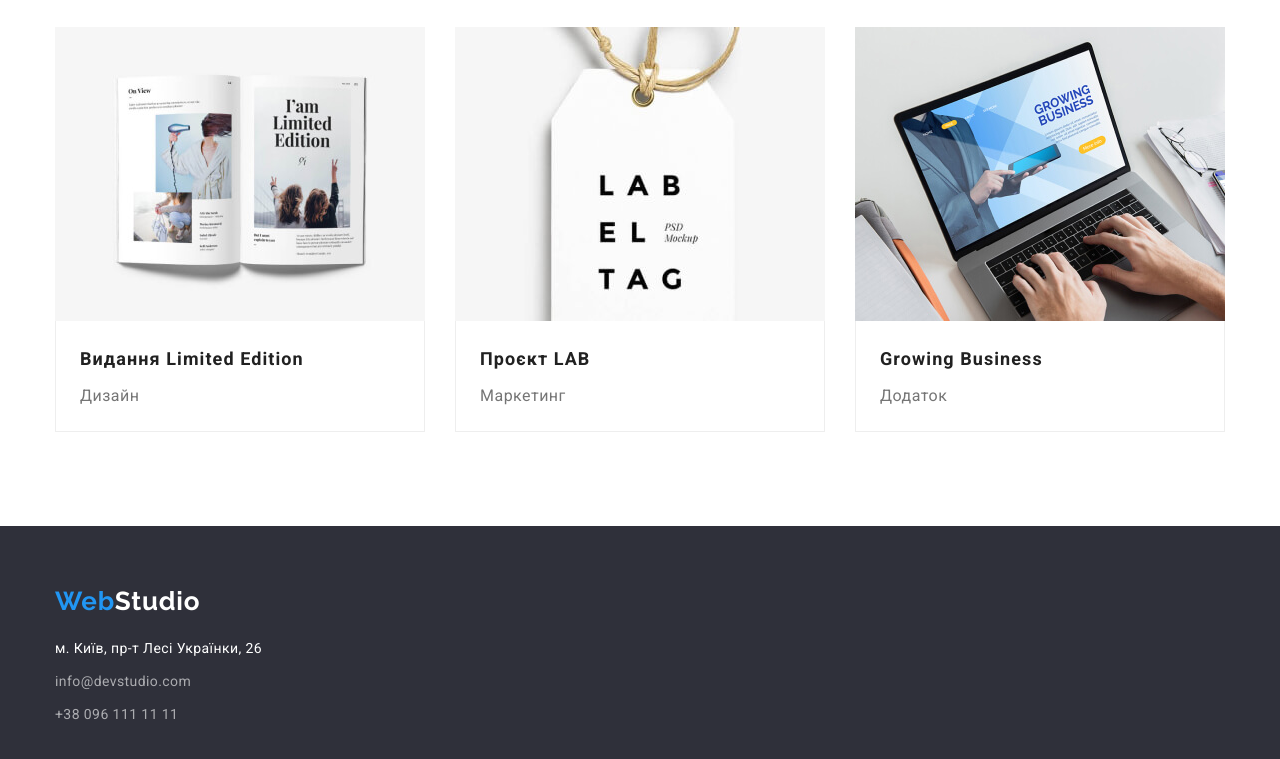
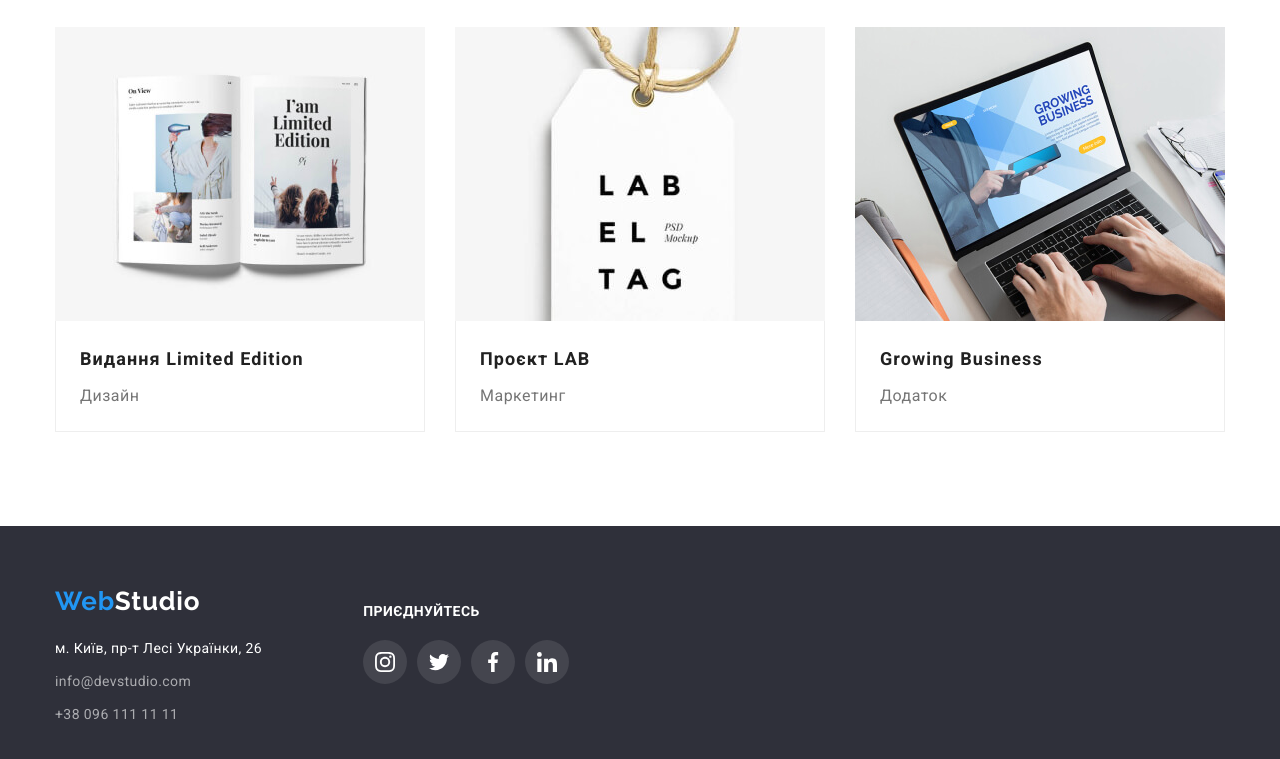
Before and after one commit to RamzesRS/goit-markup-hw-05, a plain HTML site: page portfolio.html in a window 1280 px wide. Shown: the part 1105-1864 px from the top of the page. Drawn offline with nearby package versions, Linux system fonts and the light colour scheme.

Commit message:
HM 4 part 3

```diff
--- a/CSS/styles.css
+++ b/CSS/styles.css
@@ -125,7 +125,11 @@ body {
   color: var(--main-color);
 }
 
-.contact-item-link:hover,
+.contact-icon {
+	fill: #757575;
+}
+
+.contact-item-link:hover ,
 .contact-item-link:focus {
   color: var(--hov-foc-color);
 }
@@ -413,8 +417,15 @@ body {
   padding-bottom: 60px;
 }
 
+.footer-items {
+	display: flex;
+	gap: 70px;
+}
+
 .footer-studio {
   color: #ffffff;
+}
+.address-area {
 }
 
 .address {
@@ -463,9 +474,7 @@ body {
 }
 
 .footer-soc-container {
-	display: flex;
-  justify-content: center;
-	/* padding: 78px 756px 94px 638px; */
+	padding-top: 18px;
 }
 
 .footer-heading {
@@ -476,18 +485,40 @@ body {
 	letter-spacing: 0.03em;
 	text-transform: uppercase;
 	color: #FFFFFF;
+	margin-bottom: 20px;
 }
 
 .footer-soclist {
 	display: flex;
+	gap: 10px;
 }
+
 .footer-socitem {
+	width: 44px;
+  height: 44px;
 }
+
 .footer-soclink {
-	display: flex;
+	width: 100%;
+  height: 100%;
+  border-radius: 50%;
+  display: flex;
+  align-items: center;
+  justify-content: center;
+	background-color: rgba(255, 255, 255, 0.1);;
 }
+
 .footer-soc-icon {
+	fill: #FFFFFF
 }
+
+.footer-soclink:hover {
+  background-color: #2196f3;
+}
+.footer-soclink:hover .footer-soc-icon {
+  fill: #ffffff;
+}
+
 
 /* -------------MAIN PORTFOLIO------------- */
 
--- a/portfolio.html
+++ b/portfolio.html
@@ -187,6 +187,8 @@
     </main>
     <footer class="footer">
       <div class="container">
+        <div class="footer-items">
+          <div class="address-area">
             <a class="logo footer-logo" href="/index.html"
               ><span class="web">Web</span
               ><span class="footer-studio">Studio</span></a
@@ -215,6 +217,41 @@
               </ul>
             </address>
           </div>
+          <div class="footer-soc-container">
+            <p class="footer-heading">Приєднуйтесь</p>
+            <ul class="footer-soclist">
+              <li class="footer-socitem">
+                <a class="footer-soclink" href="#">
+                  <svg class="footer-soc-icon" width="20" height="20">
+                    <use href="./images/icons.svg#icon-instagram"></use>
+                  </svg>
+                </a>
+              </li>
+              <li class="footer-socitem">
+                <a class="footer-soclink" href="#">
+                  <svg class="footer-soc-icon" width="20" height="20">
+                    <use href="./images/icons.svg#icon-twitter"></use>
+                  </svg>
+                </a>
+              </li>
+              <li class="footer-socitem">
+                <a class="footer-soclink" href="#">
+                  <svg class="footer-soc-icon" width="20" height="20">
+                    <use href="./images/icons.svg#icon-facebook"></use>
+                  </svg>
+                </a>
+              </li>
+              <li class="footer-socitem">
+                <a class="footer-soclink" href="#">
+                  <svg class="footer-soc-icon" width="20" height="20">
+                    <use href="./images/icons.svg#icon-linkedin"></use>
+                  </svg>
+                </a>
+              </li>
+            </ul>
+          </div>
+        </div>
+      </div>
     </footer>
   </body>
 </html>
```
Also changed, not shown: index.html (+12 -2 lines). Lines whose indentation alone changed are shown as unchanged.
